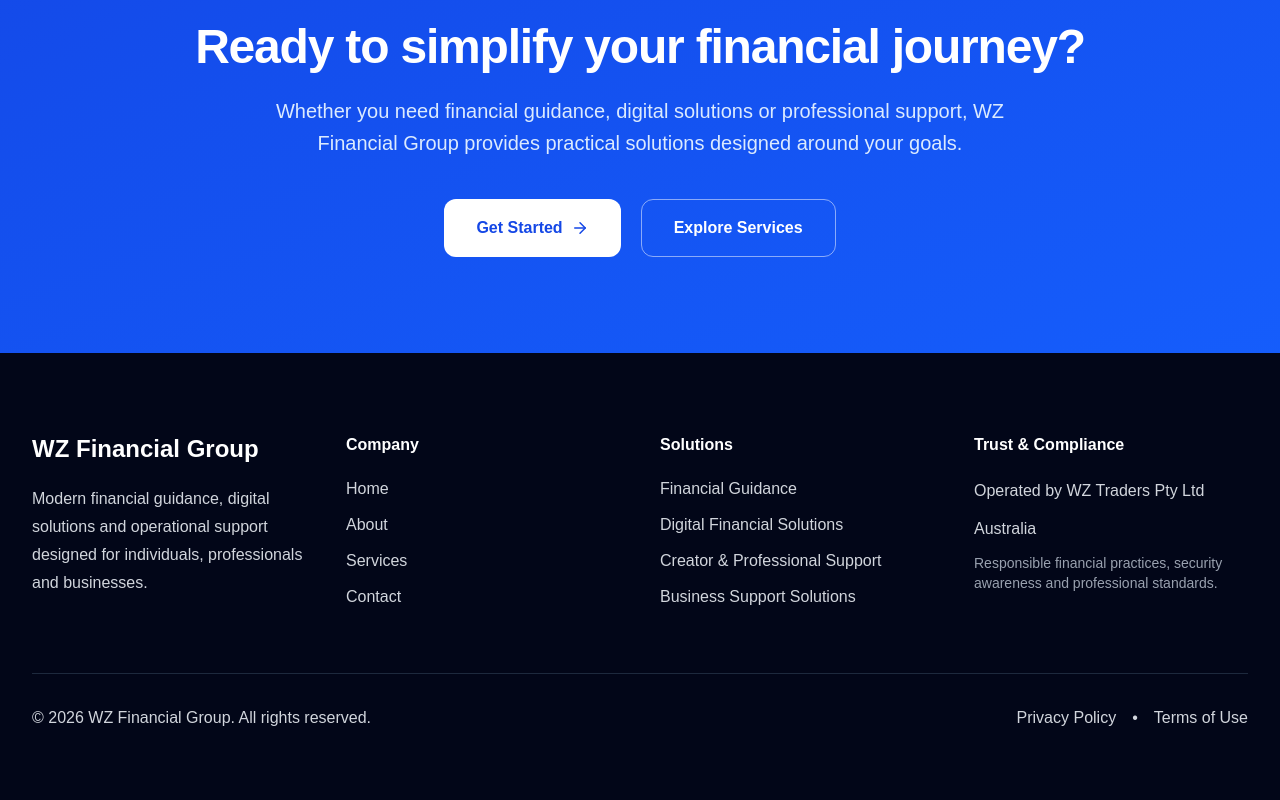
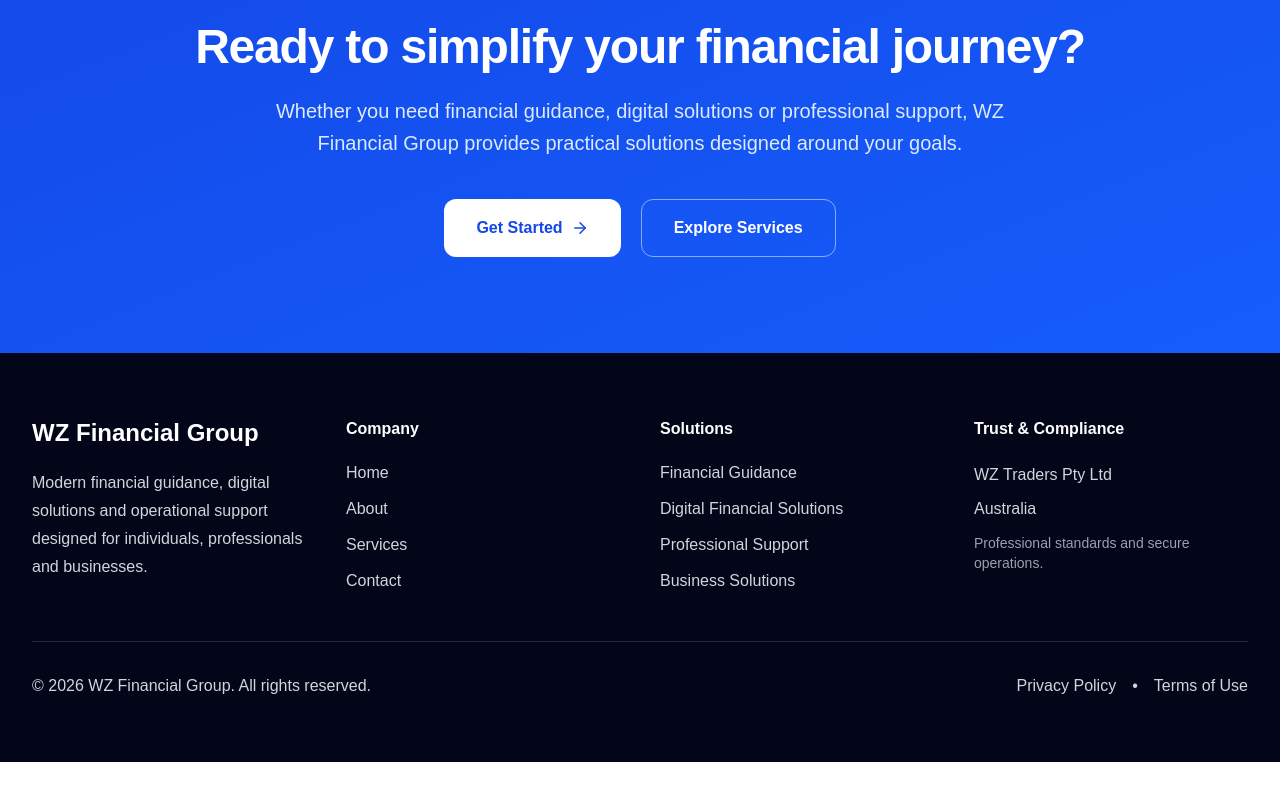
Before and after one commit to wztraders9-cmyk/wz-financial-group-website, a Next.js app: page / in a window 1280 px wide. Shown: the part 4295-5095 px from the top of the page. After the commit the page ends 5057 px from the top, so only its background shows below. Built offline with nearby package versions, Linux system fonts and the light colour scheme.

Commit message:
Refine footer layout

```diff
--- a/app/components/Footer.tsx
+++ b/app/components/Footer.tsx
@@ -2,8 +2,7 @@ export default function Footer() {
   return (
     <footer className="bg-slate-950 text-gray-300">
 
-      <div className="max-w-7xl mx-auto px-8 py-20">
-
+      <div className="max-w-7xl mx-auto px-8 py-16">
 
         <div className="grid md:grid-cols-4 gap-10">
 
@@ -69,7 +68,7 @@ export default function Footer() {
 
 
 
-          {/* Services */}
+          {/* Solutions */}
 
           <div>
 
@@ -84,9 +83,9 @@ export default function Footer() {
 
               <li>Digital Financial Solutions</li>
 
-              <li>Creator & Professional Support</li>
+              <li>Professional Support</li>
 
-              <li>Business Support Solutions</li>
+              <li>Business Solutions</li>
 
             </ul>
 
@@ -106,18 +105,17 @@ export default function Footer() {
 
 
             <p className="leading-7">
-              Operated by WZ Traders Pty Ltd
+              WZ Traders Pty Ltd
             </p>
 
 
-            <p className="mt-3">
+            <p className="mt-2">
               Australia
             </p>
 
 
             <p className="mt-3 text-sm text-gray-400">
-              Responsible financial practices,
-              security awareness and professional standards.
+              Professional standards and secure operations.
             </p>
 
 
@@ -135,7 +133,7 @@ export default function Footer() {
           className="
             border-t
             border-slate-800
-            mt-16
+            mt-12
             pt-8
             flex
             flex-col
```
